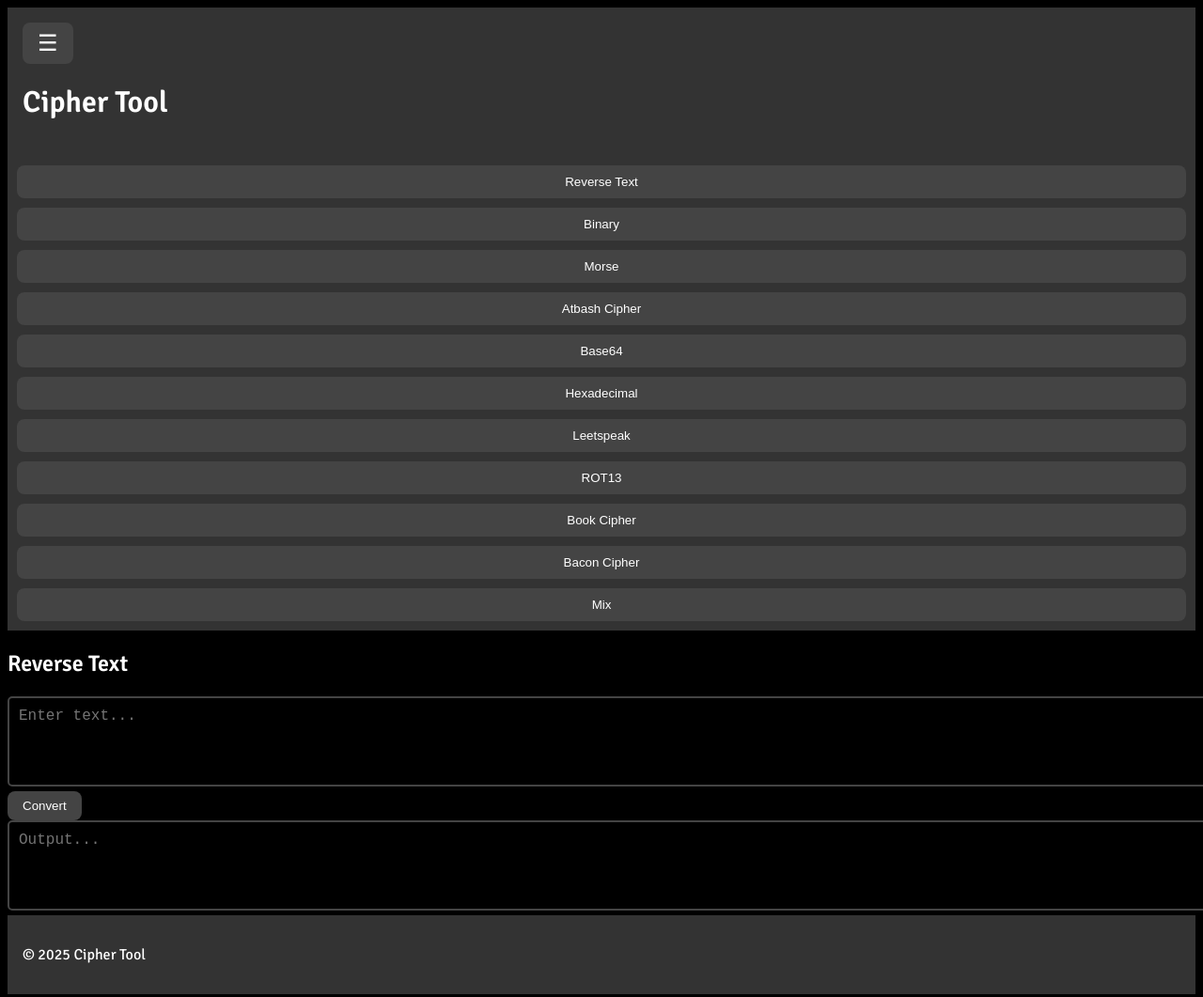
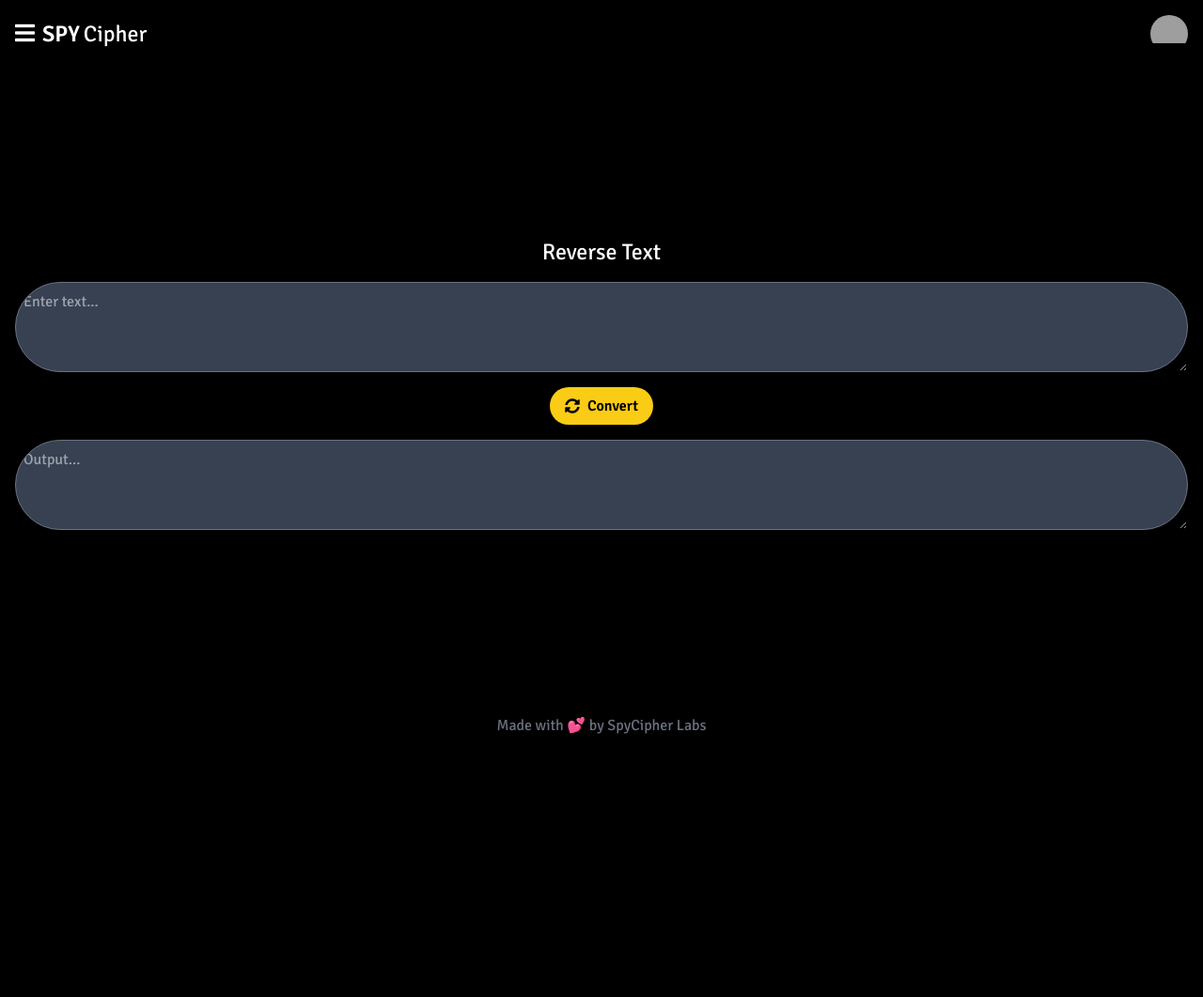
Before and after one commit to Timeness/Known, a plain HTML site: page index.html in a window 1280 px wide. Shown: the whole page at 94% size. After the commit the page ends 800 px from the top, so only its background shows below. Drawn offline with nearby package versions, Linux system fonts and the light colour scheme; grey boxes are pictures that could not be loaded.

Commit message:
Update index.html

```diff
--- a/index.html
+++ b/index.html
@@ -1,23 +1,40 @@
 <!DOCTYPE html>
 <html lang="en">
 <head>
-    <meta charset="UTF-8">
+    <meta charset="utf-8">
     <meta name="viewport" content="width=device-width, initial-scale=1.0">
-    <title>Cipher Tool</title>
+    <title>Spy Cipher</title>
+    <script src="https://cdn.tailwindcss.com"></script>
+    <link href="https://cdnjs.cloudflare.com/ajax/libs/font-awesome/5.15.3/css/all.min.css" rel="stylesheet">
     <link href="https://fonts.googleapis.com/css2?family=Signika:wght@400;600&display=swap" rel="stylesheet">
-    <link rel="stylesheet" href="styles.css">
+    <style>
+        body {
+            font-family: 'Signika', sans-serif;
+        }
+    </style>
 </head>
-<body class="bg-black text-white font-signika">
-    <header class="p-4 bg-gray-800 text-center">
-        <button id="menuButton" class="text-white p-2">☰</button>
-        <h1 class="text-3xl font-bold mt-2">Cipher Tool</h1>
-    </header>
+<body class="bg-black text-white flex flex-col items-center justify-between min-h-screen">
 
-    <div id="modeMenu" class="hidden absolute top-12 left-0 w-full bg-gray-800 text-center p-4">
-        <button onclick="changeMode('reverse')" class="text-white p-2">Reverse Text</button>
+    <!-- Navbar -->
+    <nav class="bg-black w-full flex items-center justify-between p-4">
+        <div class="flex items-center">
+            <button id="menuButton" class="text-white text-2xl">
+                <i class="fas fa-bars"></i>
+            </button>
+            <span class="text-white text-2xl font-bold ml-2">SPY</span>
+            <span class="text-white text-2xl ml-1">Cipher</span>
+        </div>
+        <div class="rounded-full w-10 h-10 overflow-hidden">
+            <img alt="Random placeholder image" height="40" src="https://storage.googleapis.com/a1aa/image/qLtpO1etR-v7hejixsy9DmkI_tA0fRPx2ZnD3cOsj8s.jpg" width="40">
+        </div>
+    </nav>
+
+    <!-- Mode Selection Menu -->
+    <div id="modeMenu" class="hidden absolute top-16 left-0 w-full bg-gray-800 text-center p-4">
+        <button onclick="changeMode('reverse')" class="text-white p-2">Reverse</button>
         <button onclick="changeMode('binary')" class="text-white p-2">Binary</button>
         <button onclick="changeMode('morse')" class="text-white p-2">Morse</button>
-        <button onclick="changeMode('atbash')" class="text-white p-2">Atbash Cipher</button>
+        <button onclick="changeMode('atbash')" class="text-white p-2">Atbash</button>
         <button onclick="changeMode('base64')" class="text-white p-2">Base64</button>
         <button onclick="changeMode('hexadecimal')" class="text-white p-2">Hexadecimal</button>
         <button onclick="changeMode('leetspeak')" class="text-white p-2">Leetspeak</button>
@@ -27,15 +44,22 @@
         <button onclick="changeMode('mix')" class="text-white p-2">Mix</button>
     </div>
 
-    <main class="p-4">
-        <h2 id="modeTitle" class="text-2xl text-center">Reverse Text</h2>
-        <textarea id="inputText" class="w-full p-2 mt-4 bg-transparent border border-gray-500 text-white" rows="4" placeholder="Enter text..."></textarea>
-        <button id="convertBtn" class="w-full p-2 mt-4 bg-gray-700">Convert</button>
-        <textarea id="outputText" class="w-full p-2 mt-4 bg-transparent border border-gray-500 text-white" rows="4" placeholder="Output..."></textarea>
-    </main>
+    <!-- Main Content -->
+    <div class="flex flex-col items-center w-full px-4 py-8">
+        <h2 id="modeTitle" class="text-2xl text-center mb-4">Reverse Text</h2>
 
-    <footer class="p-4 bg-gray-800 text-center">
-        <p>&copy; 2025 Cipher Tool</p>
+        <textarea id="inputText" class="w-full p-2 bg-gray-700 border border-gray-500 text-white rounded-full h-24 mb-4" placeholder="Enter text..."></textarea>
+
+        <button id="convertBtn" class="bg-yellow-400 text-black font-bold py-2 px-4 rounded-full flex items-center">
+            <i class="fas fa-sync-alt mr-2"></i> Convert
+        </button>
+
+        <textarea id="outputText" class="w-full p-2 bg-gray-700 border border-gray-500 text-white rounded-full h-24 mt-4" placeholder="Output..." readonly></textarea>
+    </div>
+
+    <!-- Footer -->
+    <footer class="w-full bg-black py-4 flex items-center justify-center">
+        <p class="text-gray-500">Made with <span class="text-pink-500">💕</span> by SpyCipher Labs</p>
     </footer>
 
     <script src="script.js"></script>
```
